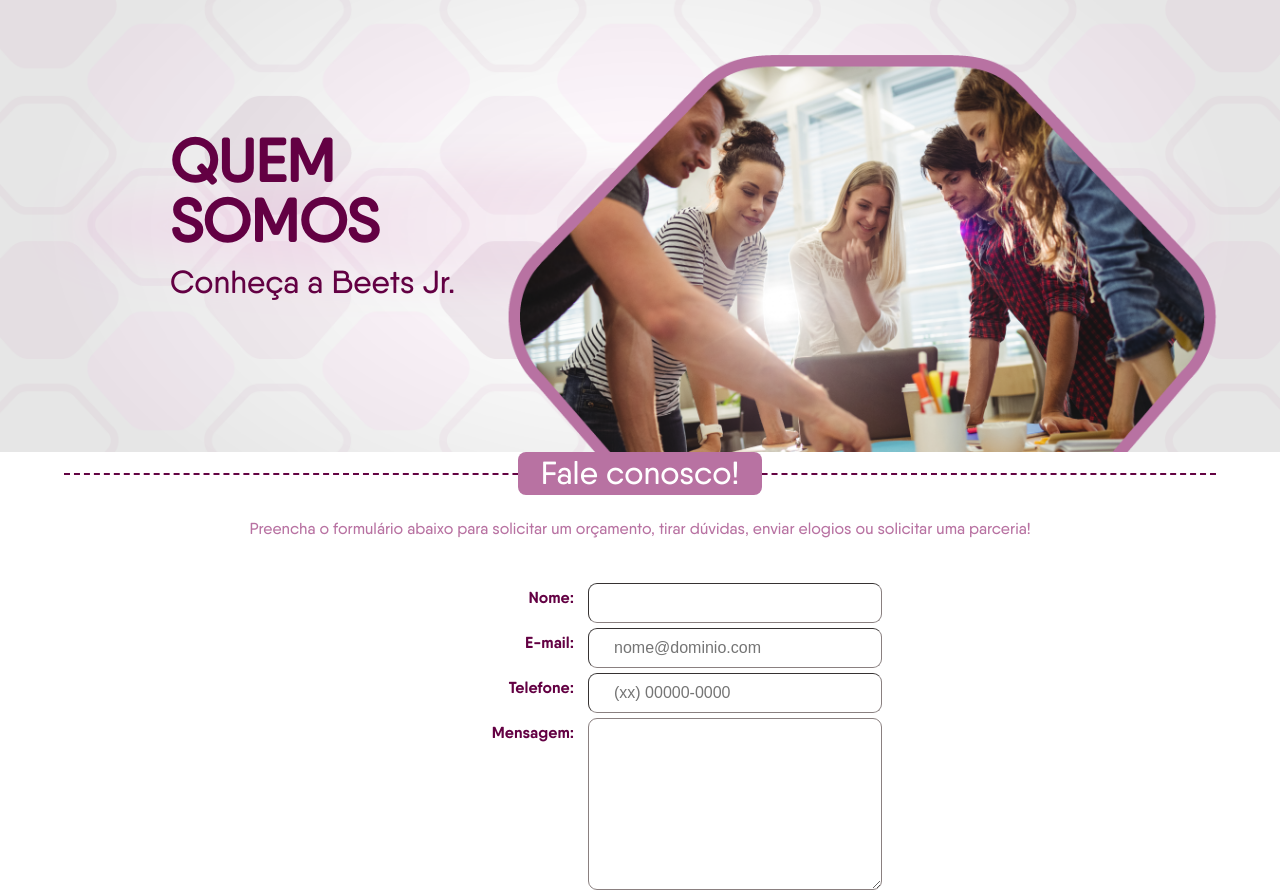
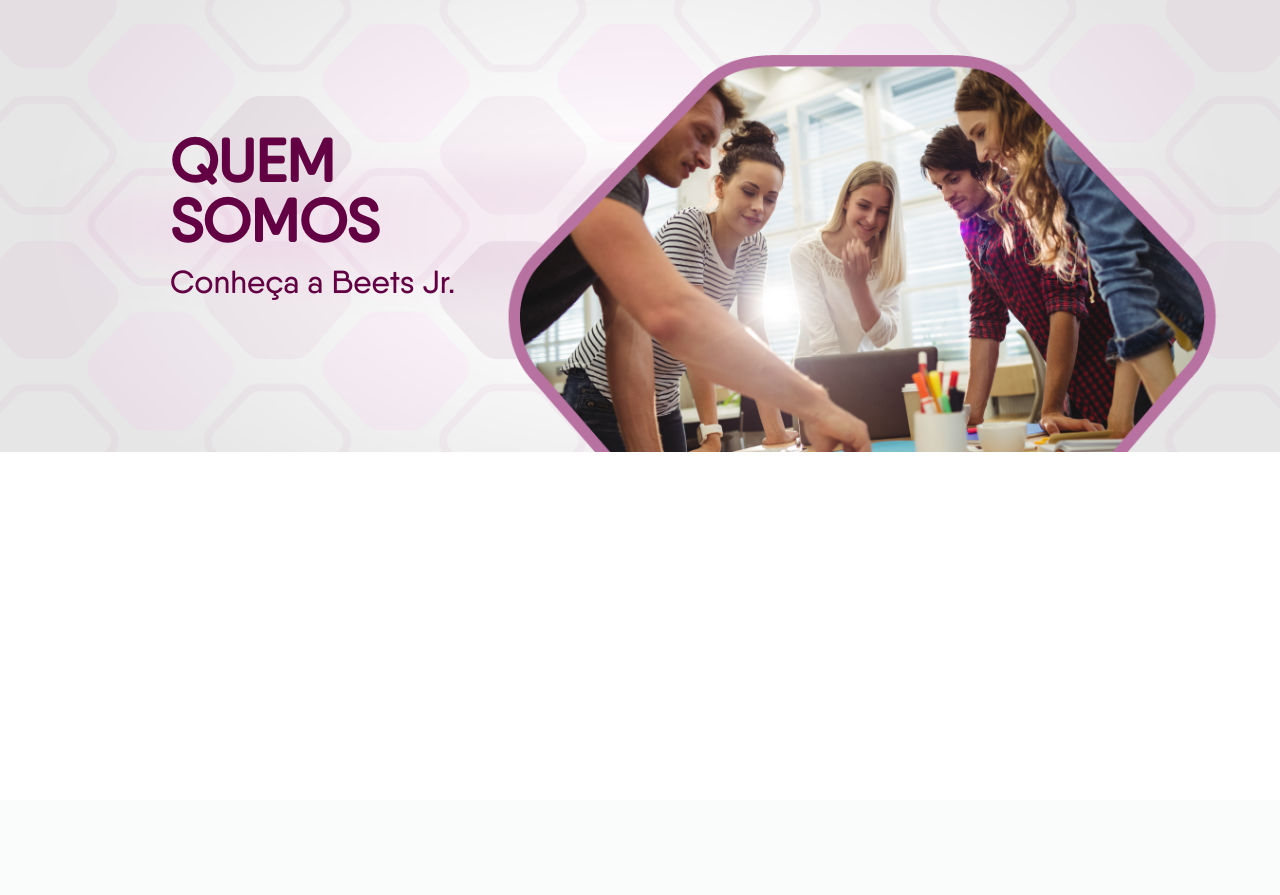
Before and after one commit to Beets-Jr/nosso-site, a PHP site: page /quem-somos.html in a window 1280 px wide. After the commit the page ends 452 px from the top, so only its background shows below. Run offline with PHP 8.4, Linux system fonts and the light colour scheme.

Commit message:
transferência da 'contato' a partir da 'quem-somos'

```diff
--- a/quem-somos.css
+++ b/quem-somos.css
@@ -118,60 +118,3 @@ body {
         top: 20%;
     }
 }
-
-#fale-conosco {
-    display: flex;
-    flex-wrap: wrap;
-    width: 90%;
-    justify-content: center;
-    margin: 0 auto;
-    font-family: 'Qanelas-medium', Calibri;
-}
-
-#titulo-fale-conosco {
-    background-color: #b872a2;
-    color: #fff;
-    font-size: 2em;
-    text-align: center;
-    border: none;
-    border-radius: 8px;
-    margin: 0 auto -30px auto;
-    padding: 0.5% 2%;
-    height: 85%;
-}
-
-#linha-fale-conosco {
-    width: 100%;
-    border: 2px dashed #630343;
-    border-style: none none dashed;
-    margin-bottom: 4%;
-    z-index: -1;
-}
-
-#frase-formulario {
-    flex-basis: 100%;
-    text-align: center;
-    color: #b872a2;
-    margin-bottom: 4%;
-}
-
-#formulario {
-    font-family: Qanelas-bold;
-    text-align: right;
-    color: #630043;
-}
-
-.campos-forms {
-    border-radius: 9px;
-    border-color: rgb(138, 128, 128);
-    border-width: 1px;
-    margin: 0 0 5px 10px;
-    padding: 10px 25px;
-    width: 50%;
-    vertical-align: top;
-}
-
-#formulario label {
-    display: inline-block;
-    margin-top: 6px;
-}
--- a/quem-somos.html
+++ b/quem-somos.html
@@ -20,26 +20,6 @@
         </div>
     </section>
 
-    <section id="fale-conosco">
-
-        <h3 id="titulo-fale-conosco">Fale conosco!</h3>
-        <hr id="linha-fale-conosco">
-        <p id="frase-formulario">Preencha o <b>formulário</b> abaixo para solicitar um orçamento, tirar dúvidas, enviar elogios ou solicitar uma parceria!</p>
-
-        <form id="formulario" action="post">
-            <label for="nome">Nome:</label>
-            <input type="text" id="nome" class="campos-forms" required><br>
-            <label for="email">E-mail:</label>
-            <input type="email" id="email" class="campos-forms" required placeholder="nome@dominio.com"><br>
-            <label for="tel">Telefone:</label>
-            <input type="tel" id="tel" class="campos-forms" required placeholder="(xx) 00000-0000" pattern="[(][0-9]{2}[)] [0-9]{5|4}-[0-9]{4}" ><br>
-            <label for="msg">Mensagem:</label>
-            <textarea cols="40" rows="10" id="msg" class="campos-forms" required></textarea>
-
-            <!-- botão de envio do forms -->
-        </form>
-
-    </section>
 </body>
 
 </html>
```
Also changed, not shown: contato.css (added, +75 -0 lines), contato.html (added, +31 -0 lines).
